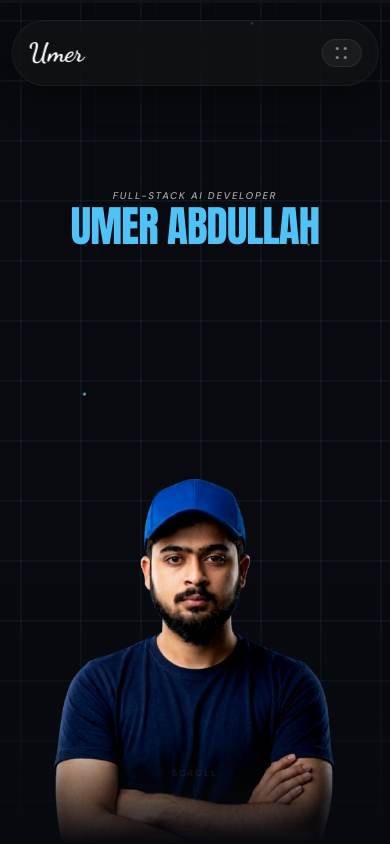
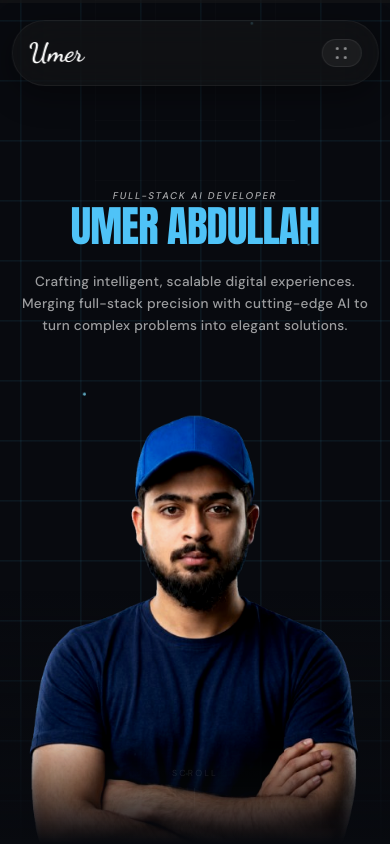
Before and after one commit to umerabdullah1818-oss/AbuBakar-Portfolio, a React (Vite) app: page / in a window 390 px wide. Shown: the top 844 px of the page. Built offline with nearby package versions, Linux system fonts and the light colour scheme.

Commit message:
feat: add mobile-only ATS description and scale up hero image
- Added a mobile-only motivational paragraph under the main heading to fill visual gaps.

- Further increased the portrait scaling on mobile screens to ensure the avatar remains prominent.

```diff
--- a/src/components/Hero.jsx
+++ b/src/components/Hero.jsx
@@ -115,6 +115,14 @@ export default function Hero() {
               </span>
             ))}
           </h1>
+
+          {/* Mobile-only motivational description */}
+          <p
+            className="sm:hidden text-center text-white/60 text-[0.85rem] leading-relaxed max-w-[90%] mt-6 mx-auto font-medium"
+            style={{ fontFamily: "'DM Sans', sans-serif", letterSpacing: "0.02em" }}
+          >
+            Crafting intelligent, scalable digital experiences. Merging full-stack precision with cutting-edge AI to turn complex problems into elegant solutions.
+          </p>
         </div>
       </div>
 
@@ -124,8 +132,8 @@ export default function Hero() {
         className="absolute left-1/2 bottom-0 -translate-x-1/2 pointer-events-none"
         style={{
           zIndex: 40,
-          width: "clamp(290px, 50vw, 500px)",
-          height: "87%",
+          width: "clamp(340px, 85vw, 600px)",
+          height: "90%",
           opacity: 0,
         }}
       >
```
